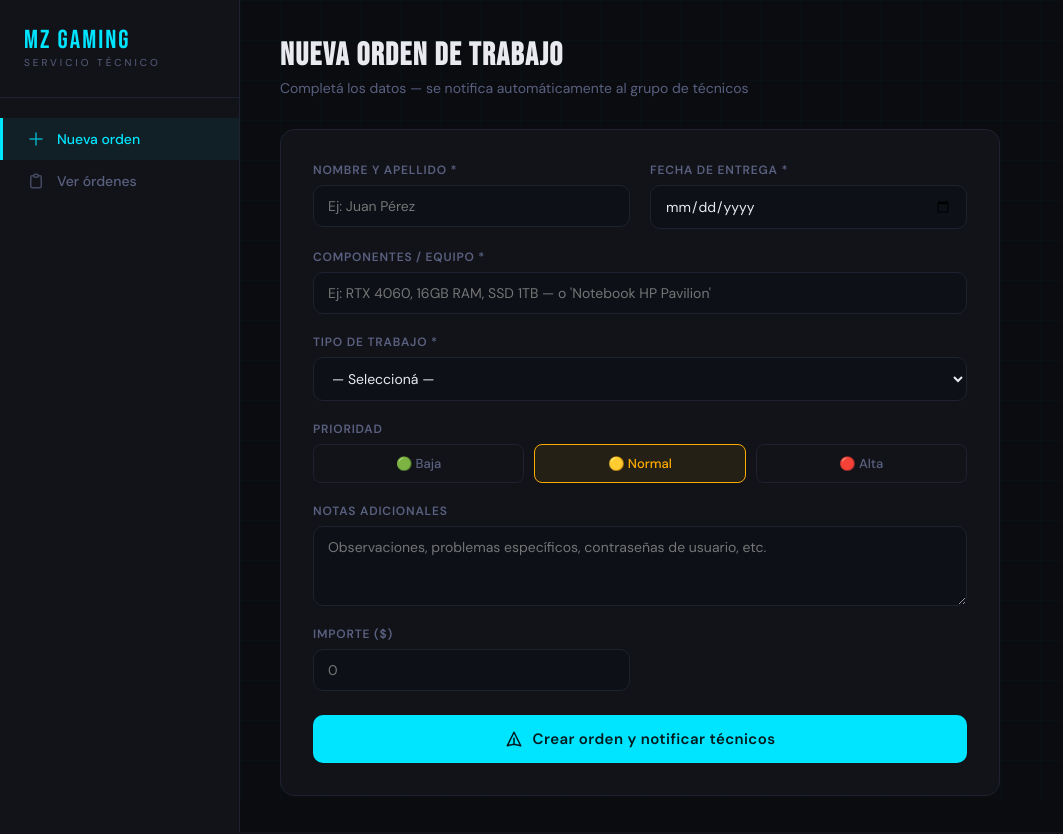
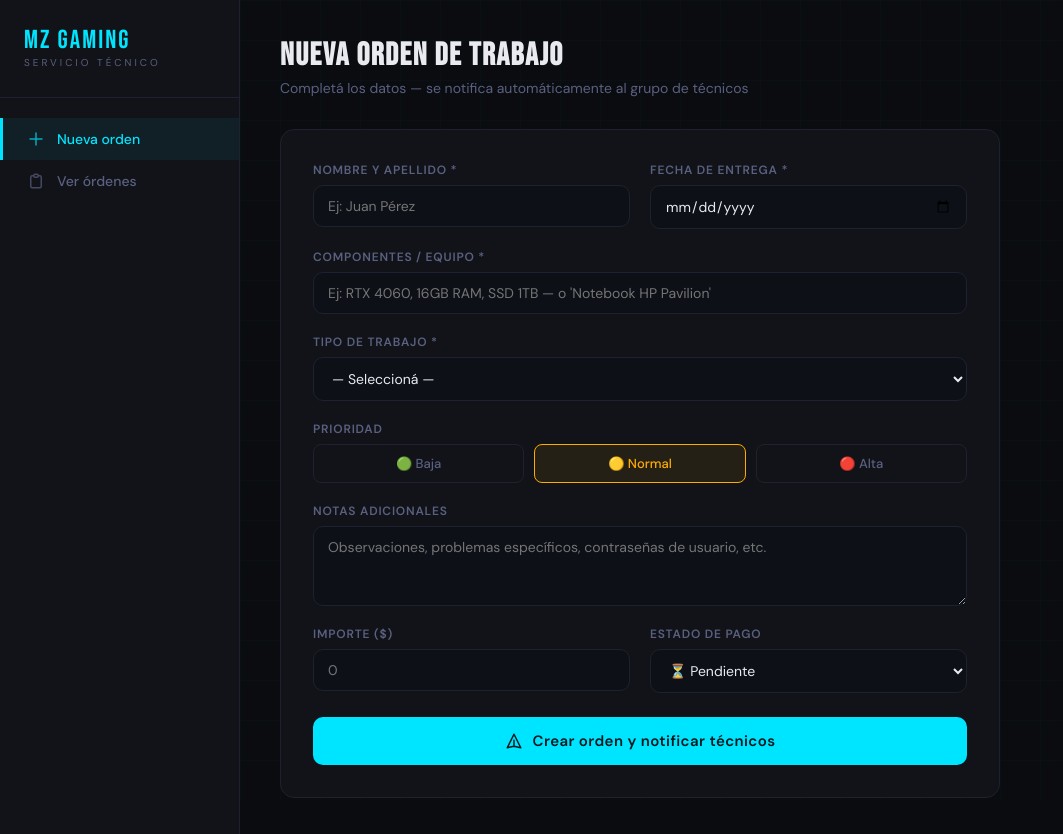
Before and after one commit to mzzgaming/mz-servicio-tecnico, a Flask app: page / in a window 1280 px wide. Shown: the whole page, without its empty margins (0-1063 px from the left). Run offline with Flask 3, Linux system fonts and the light colour scheme.

Commit message:
feat: add Estado de Pago selector to new order form

```diff
--- a/app.py
+++ b/app.py
@@ -116,12 +116,13 @@
         trabajo     = data.get("trabajo", "").strip()
         fecha       = data.get("fecha", "").strip()
         prioridad   = data.get("prioridad", "Normal").strip()
-        notas       = data.get("notas", "").strip()
-        importe     = data.get("importe", "").strip()
-        created_at  = datetime.now().strftime("%d/%m/%Y %H:%M")
+        notas        = data.get("notas", "").strip()
+        importe      = data.get("importe", "").strip()
+        estado_pago  = data.get("estado_pago", "Pendiente").strip()
+        created_at   = datetime.now().strftime("%d/%m/%Y %H:%M")
 
         row = [order_id, cliente, componentes, trabajo, fecha,
-               prioridad, notas, "🟡 Pendiente", "", created_at, "", importe, ""]
+               prioridad, notas, "🟡 Pendiente", "", created_at, "", importe, estado_pago]
         sheet.append_row(row)
 
         prioridad_emoji = {"Alta": "🔴", "Normal": "🟡", "Baja": "🟢"}.get(prioridad, "🟡")
--- a/templates/index.html
+++ b/templates/index.html
@@ -250,6 +250,15 @@
             <input type="number" name="importe" placeholder="0" min="0" step="any">
           </div>
 
+          <div class="field">
+            <label>Estado de pago</label>
+            <select name="estado_pago">
+              <option value="Pendiente">⏳ Pendiente</option>
+              <option value="Pagado">✅ Pagado</option>
+              <option value="Pago Parcial">🔸 Pago Parcial</option>
+            </select>
+          </div>
+
         </div>
 
         <button type="submit" class="btn-submit" id="submitBtn">
```
